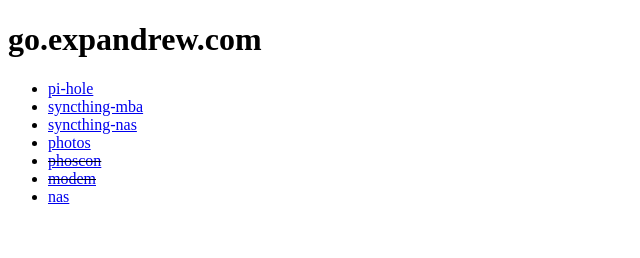
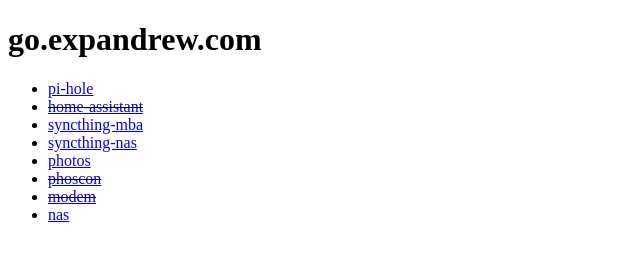
Before and after one commit to expandrew/media-cube, a plain HTML site: page go-links/nginx/index.html in a window 1280 px wide. Shown: the whole page, without its empty margins (0-640 px from the left). Drawn offline with Linux system fonts and the light colour scheme.

Commit message:
Add Home Assistant
Forgot I had this service running, see why this is useful

It doesn't work yet but just putting it here to not forget about it

```diff
--- a/go-links/nginx/index.html
+++ b/go-links/nginx/index.html
@@ -9,6 +9,7 @@
   <h1>go.expandrew.com</h1>
   <ul>
     <li><a href="/pi-hole">pi-hole</a></li>
+    <li><s><a href="/home-assistant">home-assistant</a></s></li>
     <li><a href="/syncthing-mba">syncthing-mba</a></li>
     <li><a href="/syncthing-nas">syncthing-nas</a></li>
     <li><a href="/photos">photos</a></li>
```
Also changed, not shown: go-links/README.md, 1 other file.
